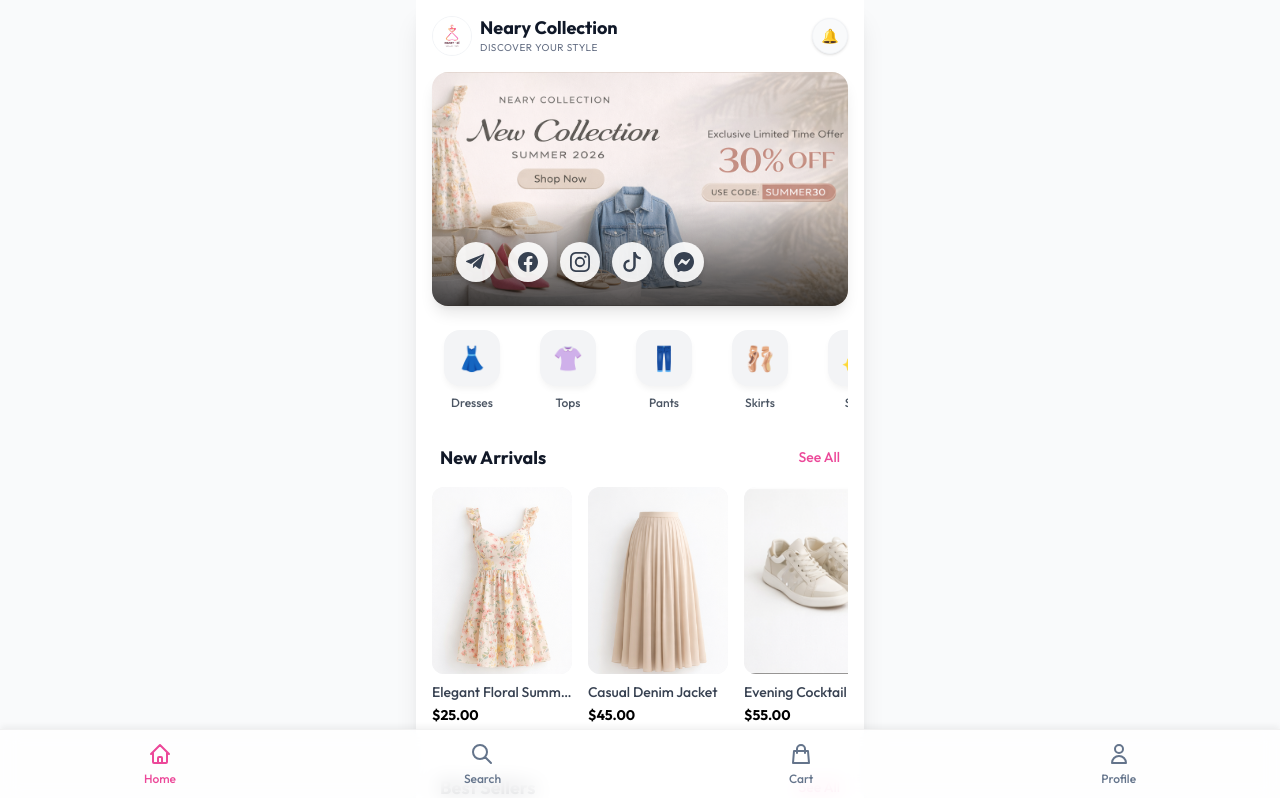
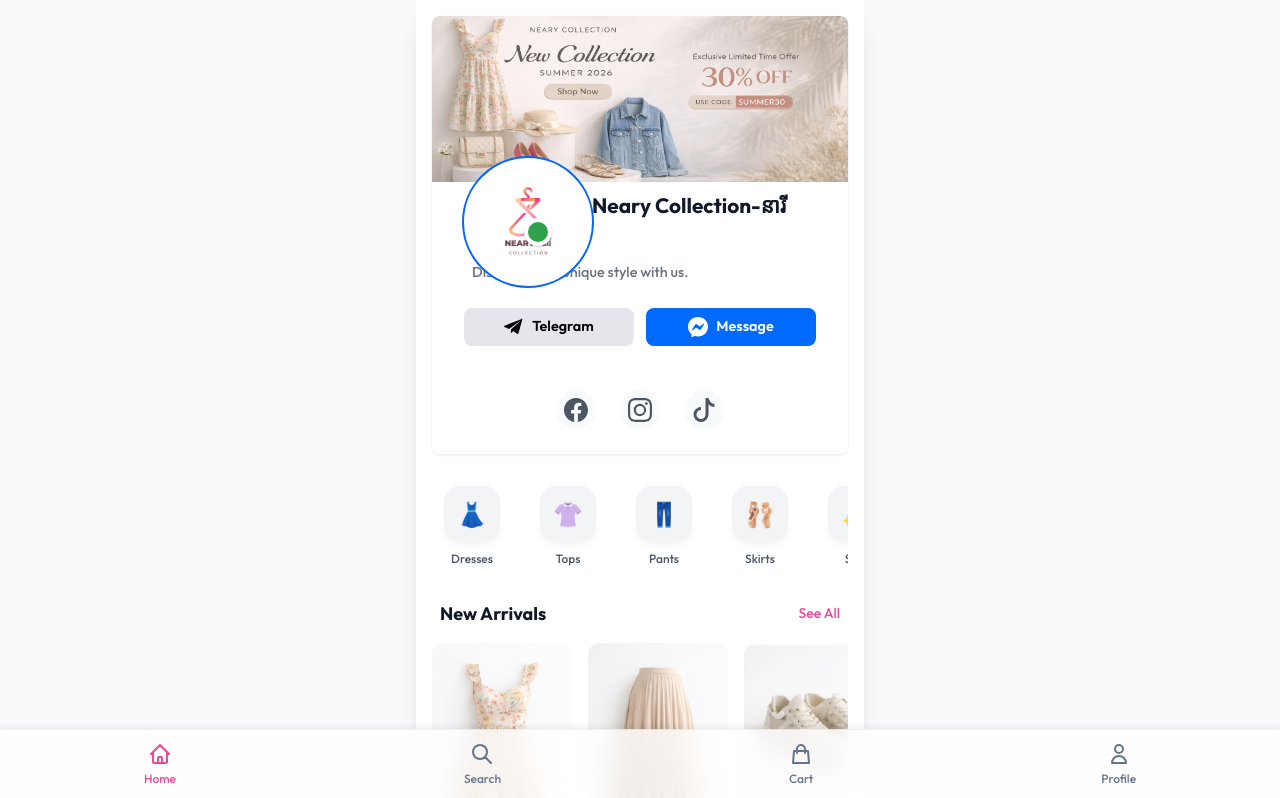
Before and after one commit to kunvisal/nearyCollection, a Next.js app: page / in a window 1280 px wide. Shown: the top 798 px of the page. Built offline with nearby package versions, Linux system fonts and the light colour scheme.

Commit message:
feat: implement shop page hero section with cover image, profile details, action buttons, and social links.

```diff
--- a/src/app/(shop)/page.tsx
+++ b/src/app/(shop)/page.tsx
@@ -11,29 +11,12 @@ export default function ShopHome() {
     return (
         <div className="pb-10">
             <div className="p-4">
-                {/* Header */}
-                <header className="flex justify-between items-center mb-4">
-                    <div className="flex items-center gap-2">
-                        <div className="relative w-10 h-10 rounded-full overflow-hidden border border-gray-100">
-                            <Image
-                                src="/images/logo/nearylogo.jpg"
-                                alt="Neary Collection Logo"
-                                fill
-                                className="object-cover"
-                            />
-                        </div>
-                        <div>
-                            <h1 className="text-lg font-bold text-gray-900 leading-tight">Neary Collection</h1>
-                            <p className="text-[10px] text-gray-500 uppercase tracking-wider">Discover your style</p>
-                        </div>
-                    </div>
-                    {/* Notification Bell */}
-                    <div className="w-9 h-9 rounded-full bg-gray-50 flex items-center justify-center border border-gray-100 shadow-sm">
-                        <span className="text-sm">🔔</span>
-                    </div>
-                </header>
+                {/* Header Removed */}
 
-                <Hero title="" subtitle="" />
+                <Hero
+                    title="Neary Collection-នារី"
+                    subtitle="Discover your unique style with us."
+                />
 
                 <CategoryGrid />
 
--- a/src/components/Shop/Hero/Hero.module.css
+++ b/src/components/Shop/Hero/Hero.module.css
@@ -1,75 +1,286 @@
-.heroContainer {
+.container {
+    width: 100%;
+    background-color: white;
+    border-radius: 0.5rem;
+    overflow: hidden;
+    box-shadow: 0 1px 3px rgba(0, 0, 0, 0.1);
+    margin-bottom: 2rem;
+}
+
+.coverContainer {
     position: relative;
     width: 100%;
-    height: auto;
-    aspect-ratio: 16 / 9;
-    /* Standard banner ratio */
-    overflow: hidden;
-    border-radius: 1rem;
-    box-shadow: 0 10px 15px -3px rgba(0, 0, 0, 0.1), 0 4px 6px -2px rgba(0, 0, 0, 0.05);
+    aspect-ratio: 2.5 / 1;
+    /* More strict banner ratio */
+    min-height: 150px;
+    background-color: #f3f4f6;
 }
 
-.image {
-    width: 100%;
-    height: 100%;
+.coverImage {
     object-fit: cover;
-    transition: transform 0.5s ease;
 }
 
-.heroContent {
-    position: absolute;
-    bottom: 0;
-    left: 0;
-    width: 100%;
-    padding: 1.5rem;
-    background: linear-gradient(to top, rgba(0, 0, 0, 0.7) 0%, rgba(0, 0, 0, 0) 100%);
-    color: white;
-    z-index: 10;
+
+.profileSection {
+    padding: 0 1rem 1.5rem;
+    display: flex;
+    flex-direction: column;
+    align-items: flex-start;
+    /* Left align everything */
+    position: relative;
+    text-align: left;
 }
 
+.profileHeader {
+    display: flex;
+    align-items: top;
+    justify-content: start;
+    /* Align center explicitly */
+    gap: 1rem;
+    width: 100%;
+    margin-bottom: 0.5rem;
+    position: relative;
+    padding-top: 0.5rem;
+}
+
+.avatarContainer {
+    margin-top: -3rem;
+    /* Negative margin to overlap cover */
+    margin-bottom: 0;
+    /* Remove bottom margin */
+    position: relative;
+    z-index: 10;
+    flex-shrink: 0;
+    /* Don't shrink avatar */
+    width: 6rem;
+    /* Explicit width for container */
+    height: 6rem;
+    /* Explicit height to match wrapper */
+}
+
+.avatarWrapper {
+    width: 6rem;
+    height: 6rem;
+    border-radius: 50%;
+    border: 3px solid white;
+    /* Inner Gap */
+    overflow: hidden;
+    position: relative;
+    background-color: white;
+    box-shadow: 0 0 0 2px #0866FF;
+    /* Blue Story Ring */
+}
+
+.avatar {
+    object-fit: cover;
+}
+
+.onlineIndicator {
+    position: absolute;
+    bottom: 0.25rem;
+    right: 0.25rem;
+    width: 1.25rem;
+    height: 1.25rem;
+    background-color: #31a24c;
+    /* Facebook Online Green */
+    border: 3px solid white;
+    border-radius: 50%;
+    z-index: 20;
+    box-shadow: 0 1px 2px rgba(0, 0, 0, 0.2);
+}
+
+/* Removed .info */
+
 .title {
-    font-size: 1.5rem;
+    font-size: 1.3rem;
     font-weight: 700;
-    margin-bottom: 0.25rem;
-    text-shadow: 0 2px 4px rgba(0, 0, 0, 0.3);
+    color: #111827;
+    margin-bottom: 0;
+    line-height: 1;
+    margin-top: 0;
+    padding-top: 5px;
+    /* Push down to visually center with the overlap avatar */
 }
 
 .subtitle {
-    font-size: 0.875rem;
+    font-size: 0.9rem;
+    color: #6b7280;
     font-weight: 500;
-    opacity: 0.9;
-    margin-bottom: 1rem;
+    text-align: left;
+    width: 100%;
+    display: block;
+    margin-bottom: 0.4rem;
+    padding: 0rem 0.5rem 0.5rem;
+    /* Padding top/bottom and left alignment spacing */
 }
 
-.socialContainer {
+.actions {
     display: flex;
     gap: 0.75rem;
-    align-items: center;
+    margin-bottom: 1.5rem;
+    width: 100%;
+    justify-content: center;
+    /* Center align buttons */
 }
 
-.socialBtn {
+.actionBtn {
     display: flex;
     align-items: center;
+    gap: 0.5rem;
+    padding: 0.5rem 1.25rem;
+    border-radius: 0.5rem;
+    font-weight: 600;
+    font-size: 0.9rem;
+    transition: all 0.2s;
+    flex: 1;
     justify-content: center;
-    width: 2.5rem;
-    height: 2.5rem;
-    background-color: rgba(255, 255, 255, 0.9);
-    border-radius: 50%;
-    color: #374151;
-    /* Gray 700 */
-    transition: all 0.3s cubic-bezier(0.4, 0, 0.2, 1);
-    box-shadow: 0 4px 6px -1px rgba(0, 0, 0, 0.1), 0 2px 4px -1px rgba(0, 0, 0, 0.06);
-    text-decoration: none;
+    min-width: 120px;
 }
 
-.socialBtn:hover {
-    transform: translateY(-3px) scale(1.1);
+.primaryBtn {
+    background-color: #006AFF;
+    /* Messenger Blue */
     color: white;
-    background-color: var(--hover-color);
-    box-shadow: 0 10px 15px -3px rgba(0, 0, 0, 0.2), 0 4px 6px -2px rgba(0, 0, 0, 0.1);
 }
 
-.socialBtn svg {
-    width: 1.25rem;
-    height: 1.25rem;
+.primaryBtn:hover {
+    background-color: #0056ce;
+    transform: translateY(-1px);
+    box-shadow: 0 2px 4px rgba(0, 0, 0, 0.1);
 }
+
+.secondaryBtn {
+    background-color: #E4E6EB;
+    color: #050505;
+}
+
+.secondaryBtn:hover {
+    background-color: #d1d5db;
+    transform: translateY(-1px);
+    box-shadow: 0 2px 4px rgba(0, 0, 0, 0.05);
+}
+
+.socialRow {
+    display: flex;
+    gap: 1.5rem;
+    justify-content: center;
+    /* Center align icons */
+    padding-top: 1rem;
+    border-top: 1px solid #e5e7eb;
+    width: 100%;
+    max-width: 100%;
+}
+
+.socialIcn {
+    color: #4b5563;
+    transition: all 0.3s cubic-bezier(0.175, 0.885, 0.32, 1.275);
+    /* Bouncy transition */
+    padding: 0.5rem;
+    border-radius: 50%;
+    background-color: #f9fafb;
+    position: relative;
+    overflow: hidden;
+}
+
+.socialIcn::after {
+    content: '';
+    position: absolute;
+    top: 50%;
+    left: 50%;
+    width: 0;
+    height: 0;
+    background: rgba(0, 0, 0, 0.05);
+    border-radius: 50%;
+    transform: translate(-50%, -50%);
+    transition: width 0.3s ease, height 0.3s ease;
+}
+
+.socialIcn:hover {
+    color: var(--hover-color);
+    transform: translateY(-3px) scale(1.15);
+    /* Enhanced interaction */
+    background-color: white;
+    box-shadow: 0 4px 6px -1px rgba(0, 0, 0, 0.1), 0 2px 4px -1px rgba(0, 0, 0, 0.06);
+}
+
+.socialIcn:hover::after {
+    width: 100%;
+    height: 100%;
+}
+
+.socialIcn:active {
+    transform: translateY(-1px) scale(1.05);
+}
+
+.socialIcn svg {
+    width: 1.5rem;
+    height: 1.5rem;
+}
+
+@media (min-width: 640px) {
+    .profileSection {
+        /* Keep column layout for consistent stacking: Header -> Subtitle -> Actions */
+        align-items: flex-start;
+        padding-left: 2rem;
+        padding-right: 2rem;
+    }
+
+    .avatarContainer {
+        margin-top: -2rem;
+        margin-right: 1rem;
+        margin-bottom: 0;
+    }
+
+    .avatarWrapper {
+        width: 8rem;
+        height: 8rem;
+        border-width: 5px;
+    }
+
+    .onlineIndicator {
+        width: 1.75rem;
+        height: 1.75rem;
+        bottom: 0.5rem;
+        right: 0.5rem;
+        border-width: 4px;
+    }
+
+    /* .info removed */
+
+    .subtitle {
+        /* Ensure subtitle aligns nicely on desktop too */
+        margin-bottom: 1rem;
+    }
+
+    .actions {
+        /* width: auto; Removed to allow full width inheritance */
+        margin-bottom: 0.75rem;
+        width: 100%;
+        max-width: 500px;
+        /* Constrain slightly for aesthetics on huge screens */
+    }
+
+    .actionBtn {
+        min-width: 130px;
+    }
+
+    .socialRow {
+        width: 100%;
+        max-width: none;
+        justify-content: flex-start;
+        /* Keep left on desktop to align with info? Or user meant center always? User said "keep previouse align center". Previous desktop was left. */
+        /* But user might be looking at mobile. */
+        /* I will default to previous behavior: Step 31 had center on mobile, left on desktop (with padding). */
+        /* Step 54 changed it to left on mobile AND desktop. */
+        /* User says "keep previouse align center". This implies revert to Center (Mobile) / Left (Desktop) OR Center Always. */
+        /* "Align center too" usually means they want it centered. */
+        /* I will set justifying-content: center for mobile (default above). */
+        /* For desktop, I'll revert to the Step 31 style which was nice: aligned with text. */
+        /* BUT, if I just remove the overrides here, it will inherit 'center' from above. */
+        /* Let's try centering on desktop too, as that seems to be the explicit request ("align center too"). */
+        justify-content: center;
+        padding-left: 0;
+        border-top: none;
+        margin-top: 1rem;
+    }
+}
--- a/src/components/Shop/Hero/Hero.tsx
+++ b/src/components/Shop/Hero/Hero.tsx
@@ -69,25 +69,75 @@ export default function Hero({
     imageUrl = "/images/clothesDemo/banner.png" // User provided banner
 }: HeroProps) {
     return (
-        <div className={styles.heroContainer}>
-            <Image
-                src={imageUrl}
-                alt={title}
-                fill
-                className={styles.image}
-                priority
-            />
-            <div className={styles.heroContent}>
-                <h2 className={styles.title}>{title}</h2>
-                <p className={styles.subtitle}>{subtitle}</p>
-                <div className={styles.socialContainer}>
-                    {SOCIAL_LINKS.map((link) => (
+        <div className={styles.container}>
+            {/* Cover Image */}
+            <div className={styles.coverContainer}>
+                <Image
+                    src={imageUrl}
+                    alt="Cover Photo"
+                    fill
+                    className={styles.coverImage}
+                    priority
+                />
+            </div>
+
+            {/* Profile Section */}
+            <div className={styles.profileSection}>
+                <div className={styles.profileHeader}>
+                    {/* Avatar */}
+                    <div className={styles.avatarContainer}>
+                        <div className={styles.avatarWrapper}>
+                            <Image
+                                src="/images/logo/nearylogo.jpg" // Default to logo if no profile image provided
+                                alt="Profile"
+                                fill
+                                className={styles.avatar}
+                            />
+                        </div>
+                        {/* Online Indicator */}
+                        <div className={styles.onlineIndicator} title="Online"></div>
+                    </div>
+
+                    {/* Shop Title - Inline with Avatar */}
+                    <h1 className={styles.title}>{title || "Neary Collection"}</h1>
+                </div>
+
+                {/* Subtitle - Under the Profile */}
+                <p className={styles.subtitle}>{subtitle || "Discover your unique style with us."}</p>
+
+                {/* Action Buttons */}
+                <div className={styles.actions}>
+                    <a
+                        href="#"
+                        className={`${styles.actionBtn} ${styles.secondaryBtn}`}
+                    >
+                        <svg xmlns="http://www.w3.org/2000/svg" width="20" height="20" fill="currentColor" viewBox="0 0 512 512">
+                            <path d="M470.435 45.423L16.827 221.249c-18.254 8.188-24.428 24.585-4.412 33.484l116.37 51.721l269.917-195.828c11.028-7.799 15.688-4.908 6.551 2.378L183.13 313.916l-8.006 96.11c6.121 0 10.426-3.08 17.152-9.616l45.409-44.15l94.524 69.832c21.574 11.58 35.539 5.864 40.519-19.497L467.487 73.18c7.408-33.805-11.854-46.736-41.979-27.757L470.435 45.423z" />
+                        </svg>
+                        <span>Telegram</span>
+                    </a>
+                    <a
+                        href="#"
+                        className={`${styles.actionBtn} ${styles.primaryBtn}`}
+                    >
+                        <svg xmlns="http://www.w3.org/2000/svg" width="20" height="20" fill="currentColor" viewBox="0 0 16 16">
+                            <path d="M0 7.76C0 3.301 3.493 0 8 0s8 3.301 8 7.76-3.493 7.76-8 7.76c-.81 0-1.586-.107-2.316-.307a.639.639 0 0 0-.427.03l-1.588.702a.64.64 0 0 1-.898-.566l-.044-1.423a.639.639 0 0 0-.215-.456C.956 12.108 0 10.092 0 7.76zm5.546-1.459-2.35 3.728c-.225.358.214.761.551.506l2.525-1.916a.48.48 0 0 1 .578-.002l1.869 1.402a1.2 1.2 0 0 0 1.735-.32l2.35-3.728c.226-.358-.214-.761-.551-.506L9.728 7.381a.48.48 0 0 1-.578.002L7.281 5.98a1.2 1.2 0 0 0-1.735.32z" />
+                        </svg>
+                        <span>Message</span>
+                    </a>
+
+
+                </div>
+
+                {/* Social Links Row */}
+                <div className={styles.socialRow}>
+                    {SOCIAL_LINKS.filter(link => ["Facebook", "Instagram", "TikTok"].includes(link.name)).map((link) => (
                         <a
                             key={link.name}
                             href={link.url}
                             target="_blank"
                             rel="noopener noreferrer"
-                            className={styles.socialBtn}
+                            className={styles.socialIcn}
                             style={{ "--hover-color": link.color } as React.CSSProperties}
                             title={link.name}
                         >
```
